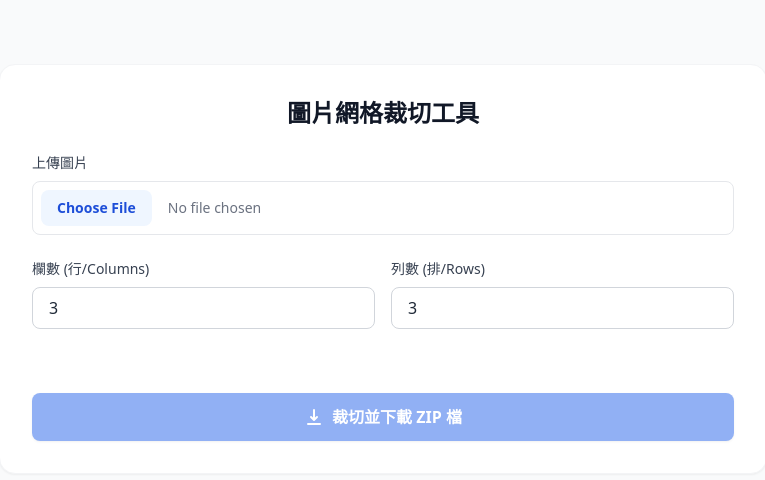
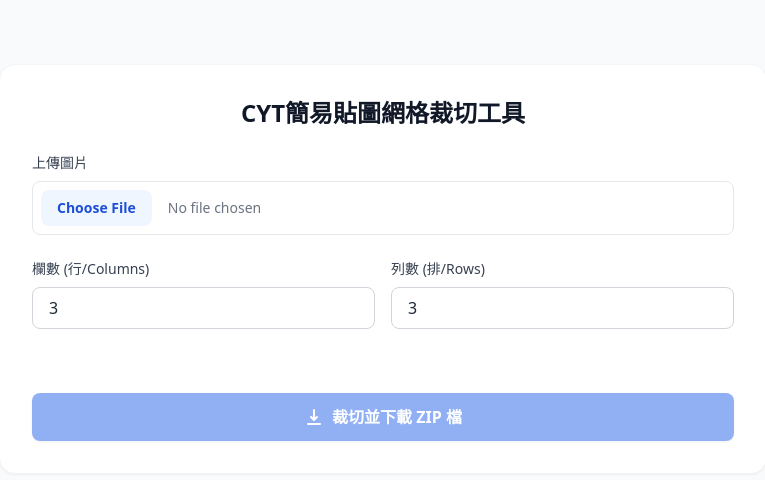
Before and after one commit to mathced-com/teach, a plain HTML site: page img_cut.html in a window 1280 px wide. Shown: the whole page, without its empty margins (257-1022 px from the left). Drawn offline with nearby package versions, Linux system fonts and the light colour scheme.

Commit message:
Update img_cut.html

```diff
--- a/img_cut.html
+++ b/img_cut.html
@@ -12,7 +12,7 @@
 <body class="bg-gray-50 min-h-screen font-sans text-gray-800 p-6 flex flex-col items-center">
 
     <div class="max-w-3xl w-full bg-white rounded-2xl shadow-sm border border-gray-100 p-8 mt-10">
-        <h1 class="text-2xl font-bold text-gray-900 mb-6 text-center">圖片網格裁切工具</h1>
+        <h1 class="text-2xl font-bold text-gray-900 mb-6 text-center">CYT簡易貼圖網格裁切工具</h1>
 
         <!-- 圖片上傳區塊 -->
         <div class="mb-6">
```
